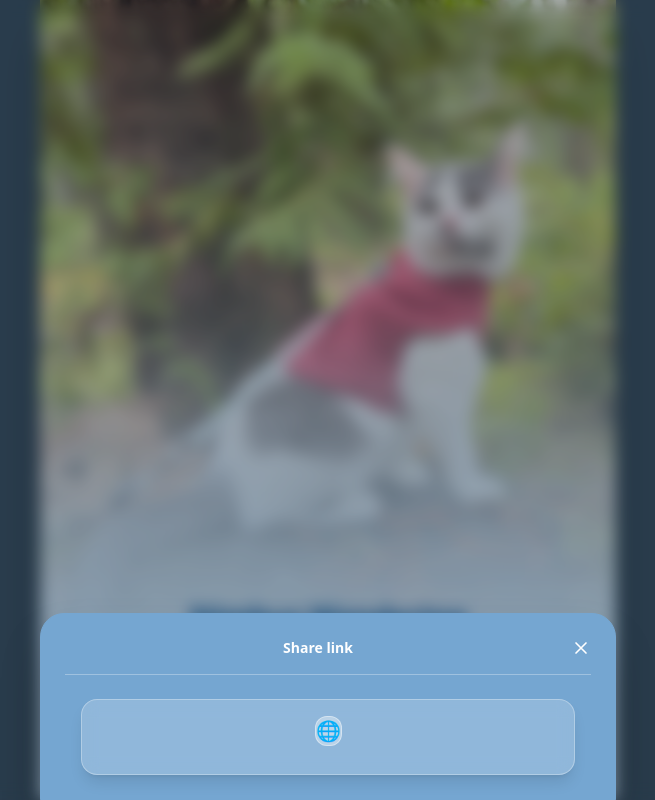
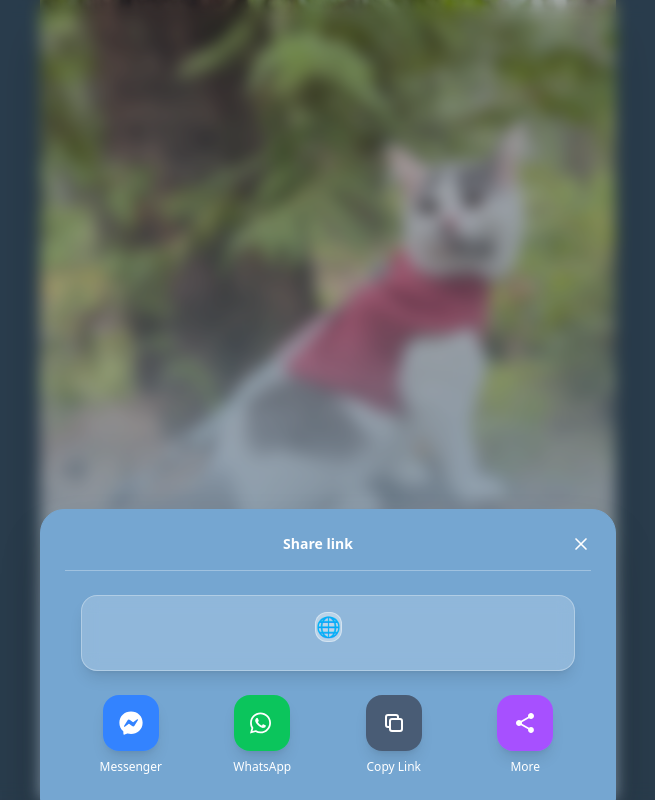
Before and after one commit to vilmora-dev/link-in-bio, a React (Vite) app: page / in a window 1280 px wide. Both pictures are taken after a click on the button 891 px from the left and 33 px from the top of the page. Shown: the whole page, without its empty margins (312-967 px from the left). Built offline with nearby package versions, Linux system fonts and the light colour scheme.

Commit message:
feat: add share buttons grid

```diff
--- a/src/components/LinkShareModal.jsx
+++ b/src/components/LinkShareModal.jsx
@@ -1,6 +1,59 @@
 import React, { useEffect, useRef } from 'react';
 
 const LinkShareModal = ({ isOpen, onClose, linkUrl, linkLabel, linkImage }) => {
+
+  const shareOptions = [
+    // Messenger
+    {
+        id: 'messenger',
+        icon: (
+        <svg className="w-6 h-6 text-white group-hover:scale-110 transition-all" fill="currentColor" viewBox="0 0 512 512">
+            <path strokeLinecap="round" strokeLinejoin="round" strokeWidth={2}
+            d="M256.6 8C116.5 8 8 110.3 8 248.6c0 72.3 29.7 134.8 78.1 177.9 8.4 7.5 6.6 11.9 8.1 58.2A19.9 19.9 0 0 0 122 502.3c52.9-23.3 53.6-25.1 62.6-22.7C337.9 521.8 504 423.7 504 248.6 504 110.3 396.6 8 256.6 8zm149.2 185.1l-73 115.6a37.4 37.4 0 0 1 -53.9 9.9l-58.1-43.5a15 15 0 0 0 -18 0l-78.4 59.4c-10.5 7.9-24.2-4.6-17.1-15.7l73-115.6a37.4 37.4 0 0 1 53.9-9.9l58.1 43.5a15 15 0 0 0 18 0l78.4-59.4c10.4-8 24.1 4.5 17.1 15.6z" />
+        </svg>
+        ),
+        href: `https://m.me/?text=${encodeURIComponent(linkLabel)}%20from%20Nimbus's%20picks!%20😻%20${encodeURIComponent(linkUrl)}`,
+        bg: 'bg-blue-500/90 hover:bg-blue-600/90',
+        label: 'Messenger'
+    },
+    // Whatsapp
+    {
+        id: 'whatsapp',
+        icon: (
+        <svg className="w-6 h-6 text-white group-hover:scale-110 transition-all" fill="currentColor" viewBox="0 0 512 512">
+            <path strokeLinecap="round" strokeLinejoin="round" strokeWidth={2}
+                d="M380.9 97.1C339 55.1 283.2 32 223.9 32c-122.4 0-222 99.6-222 222 0 39.1 10.2 77.3 29.6 111L0 480l117.7-30.9c32.4 17.7 68.9 27 106.1 27h.1c122.3 0 224.1-99.6 224.1-222 0-59.3-25.2-115-67.1-157zm-157 341.6c-33.2 0-65.7-8.9-94-25.7l-6.7-4-69.8 18.3L72 359.2l-4.4-7c-18.5-29.4-28.2-63.3-28.2-98.2 0-101.7 82.8-184.5 184.6-184.5 49.3 0 95.6 19.2 130.4 54.1 34.8 34.9 56.2 81.2 56.1 130.5 0 101.8-84.9 184.6-186.6 184.6zm101.2-138.2c-5.5-2.8-32.8-16.2-37.9-18-5.1-1.9-8.8-2.8-12.5 2.8-3.7 5.6-14.3 18-17.6 21.8-3.2 3.7-6.5 4.2-12 1.4-32.6-16.3-54-29.1-75.5-66-5.7-9.8 5.7-9.1 16.3-30.3 1.8-3.7 .9-6.9-.5-9.7-1.4-2.8-12.5-30.1-17.1-41.2-4.5-10.8-9.1-9.3-12.5-9.5-3.2-.2-6.9-.2-10.6-.2-3.7 0-9.7 1.4-14.8 6.9-5.1 5.6-19.4 19-19.4 46.3 0 27.3 19.9 53.7 22.6 57.4 2.8 3.7 39.1 59.7 94.8 83.8 35.2 15.2 49 16.5 66.6 13.9 10.7-1.6 32.8-13.4 37.4-26.4 4.6-13 4.6-24.1 3.2-26.4-1.3-2.5-5-3.9-10.5-6.6z" />
+        </svg>
+        ),
+        href: `https://wa.me/?text=${encodeURIComponent(linkLabel)}%20from%20Nimbus's%20picks!%20😻%20${encodeURIComponent(linkUrl)}`,
+        bg: 'bg-green-500/90 hover:bg-green-600/90',
+        label: 'WhatsApp'
+    },
+    // Copy to Clipboard
+    {
+        id: 'clipboard',
+        icon: (
+        <svg className="w-6 h-6 text-white group-hover:scale-110 transition-all" fill="none" stroke="currentColor" viewBox="0 0 24 24">
+            <path strokeLinecap="round" strokeLinejoin="round" strokeWidth={2} d="M8 16H6a2 2 0 01-2-2V6a2 2 0 012-2h8a2 2 0 012 2v2m-6 12h8a2 2 0 002-2v-8a2 2 0 00-2-2h-8a2 2 0 00-2 2v8a2 2 0 002 2z"/>
+        </svg>
+        ),
+        onClick: () => navigator.clipboard.writeText(linkUrl),
+        bg: 'bg-slate-600/90 hover:bg-slate-700/90',
+        label: 'Copy Link'
+    },
+    // Share Natively (device options)
+    {
+        id: 'native',
+        label: 'More',
+        icon: (
+        <svg className="w-6 h-6 text-white group-hover:scale-110 transition-all" fill="currentColor" viewBox="0 0 24 24">
+            <path d="M18 16.08c-.76 0-1.44.3-1.96.77L8.91 12.7c.05-.23.09-.46.09-.7s-.04-.47-.09-.7l7.05-4.11c.54.5 1.25.81 2.04.81 1.66 0 3-1.34 3-3s-1.34-3-3-3-3 1.34-3 3c0 .24.04.47.09.7L8.04 9.81C7.5 9.31 6.79 9 6 9c-1.66 0-3 1.34-3 3s1.34 3 3 3c.79 0 1.5-.31 2.04-.81l7.12 4.16c-.05.21-.08.43-.08.65 0 1.61 1.31 2.92 2.92 2.92 1.61 0 2.92-1.31 2.92-2.92s-1.31-2.92-2.92-2.92z"/>
+        </svg>
+        ),
+        onClick: () => navigator.share({ title: linkLabel, url: linkUrl, text: `${encodeURIComponent(linkLabel)}%20from%20Nimbus's%20picks!%20😻%20${encodeURIComponent(linkUrl)}` }),
+        bg: 'bg-purple-500/90 hover:bg-purple-600/90',
+    }
+  ];
 
   const modalRef = useRef(null);
 
@@ -96,6 +149,31 @@ const LinkShareModal = ({ isOpen, onClose, linkUrl, linkLabel, linkImage }) => {
                   </div>
                 </a>
 
+                {/* Share via */}
+                <div className="grid grid-cols-4 gap-4">
+                  {shareOptions.map(({ id, label, icon, href, onClick, bg }) => (
+                    <div key={id} className="flex flex-col items-center gap-2">
+                      {href ? (
+                        <a
+                          href={href}
+                          target="_blank"
+                          rel="noreferrer"
+                          className={`w-14 h-14 rounded-2xl ${bg} transition-all flex items-center justify-center shadow-lg hover:shadow-xl group`}
+                        >
+                          {icon}
+                        </a>
+                      ) : (
+                        <button
+                          onClick={onClick}
+                          className={`w-14 h-14 rounded-2xl ${bg} transition-all flex items-center justify-center shadow-lg hover:shadow-xl group`}
+                        >
+                          {icon}
+                        </button>
+                      )}
+                      <span className="text-xs text-white text-center">{label}</span>
+                    </div>
+                  ))}
+                </div>
               </div>
             </div>
           </div>
```
